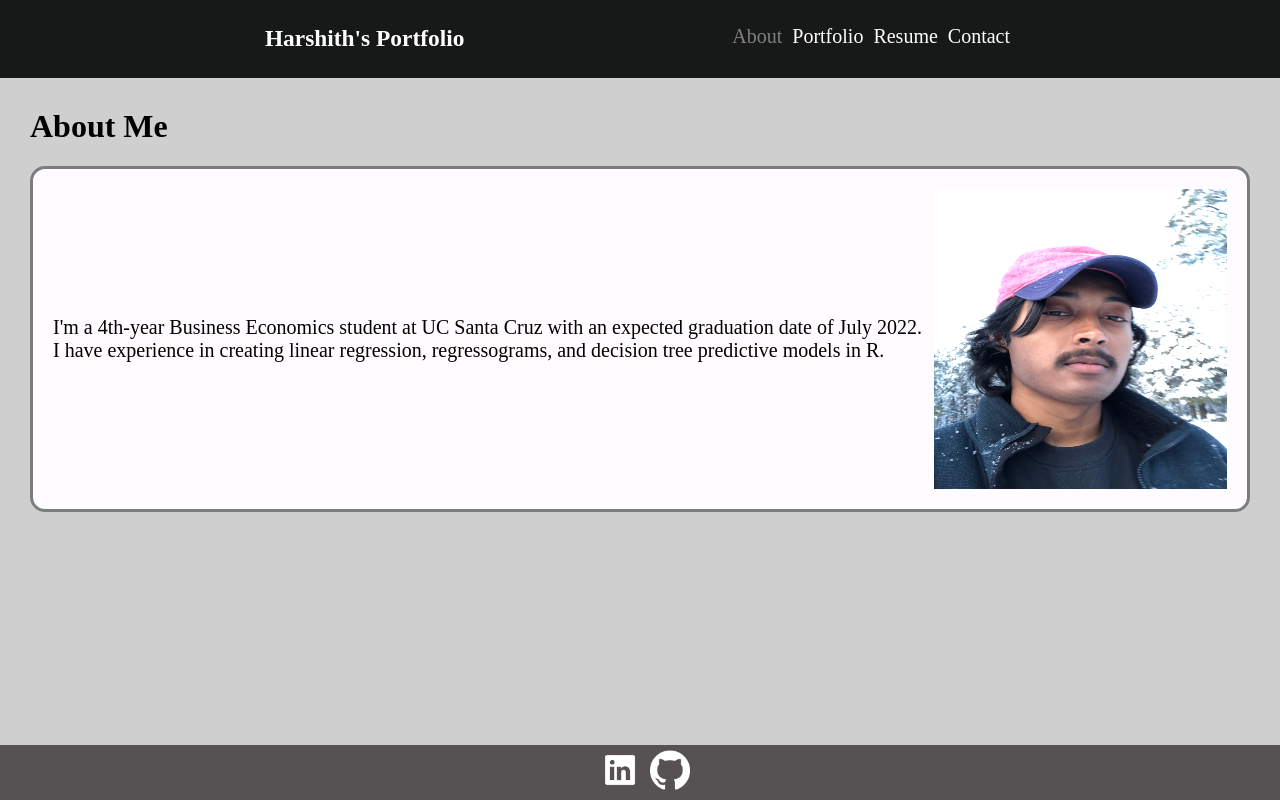
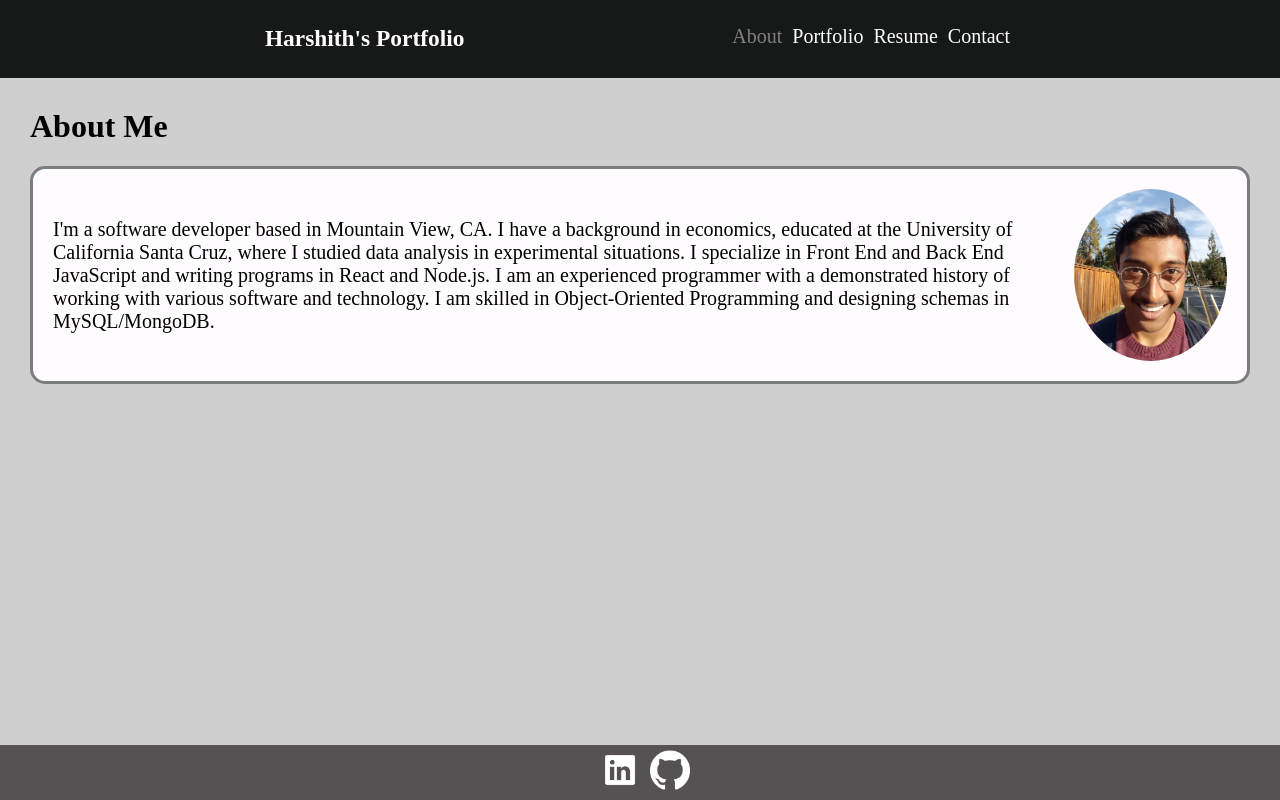
Before and after one commit to hmanjun/portfolio-react, a React (Create React App) app: page / in a window 1280 px wide. Built offline with nearby package versions, Linux system fonts and the light colour scheme.

Commit message:
Update progile picture and resume link

```diff
--- a/src/components/About.js
+++ b/src/components/About.js
@@ -5,8 +5,8 @@ export default function About() {
         <div id="about-container">
             <h1>About Me</h1>
             <div id="content-container">
-                <p>I'm a 4th-year Business Economics student at UC Santa Cruz with an expected graduation date of July 2022. I have experience in creating linear regression, regressograms, and decision tree predictive models in R.</p>
-                <img src={process.env.PUBLIC_URL + "/images/headshot.jpg"} alt="my headshot"></img>
+                <p>I'm a software developer based in Mountain View, CA. I have a background in economics, educated at the University of California Santa Cruz, where I studied data analysis in experimental situations. I specialize in Front End and Back End JavaScript and writing programs in React and Node.js. I am an experienced programmer with a demonstrated history of working with various software and technology. I am skilled in Object-Oriented Programming and designing schemas in MySQL/MongoDB.</p>
+                <img id="portfolio-img" src={require('../assets/images/profile-picture.jpg')} alt="profile picture"></img>
             </div>
         </div>
     )
--- a/src/components/Resume.js
+++ b/src/components/Resume.js
@@ -4,7 +4,7 @@ export default function Resume() {
     return (
         <div id="resume-container">
             <h1>Download Resume</h1>
-            <a id="resume" href="https://docs.google.com/document/d/1AuDIDN7kS0hg8vK3vrbQ4aNkf1lh7ASJ/edit?usp=sharing&ouid=108369415895724167610&rtpof=true&sd=true">Resume</a>
+            <a id="resume" href="https://drive.google.com/file/d/1hp_2WSral31SZ321nJSQXYcpIGGkpehg/view?usp=sharing">Resume</a>
             <h1>Skills</h1>
             <div id="skills-container">
                 <h3>HTML</h3>
--- a/src/styles/About.css
+++ b/src/styles/About.css
@@ -19,10 +19,11 @@ p {
     flex:3;
 }
 
-img {
-    flex: 1;
-    width: 300px;
-    height: 300px;
+#portfolio-img {
+    width: 153px;
+    height: 172px;
+    border: none;
+    border-radius: 50%;
 }
 
 body {
```
Also changed, not shown: src/assets/images/profile-picture.jpg (added).
